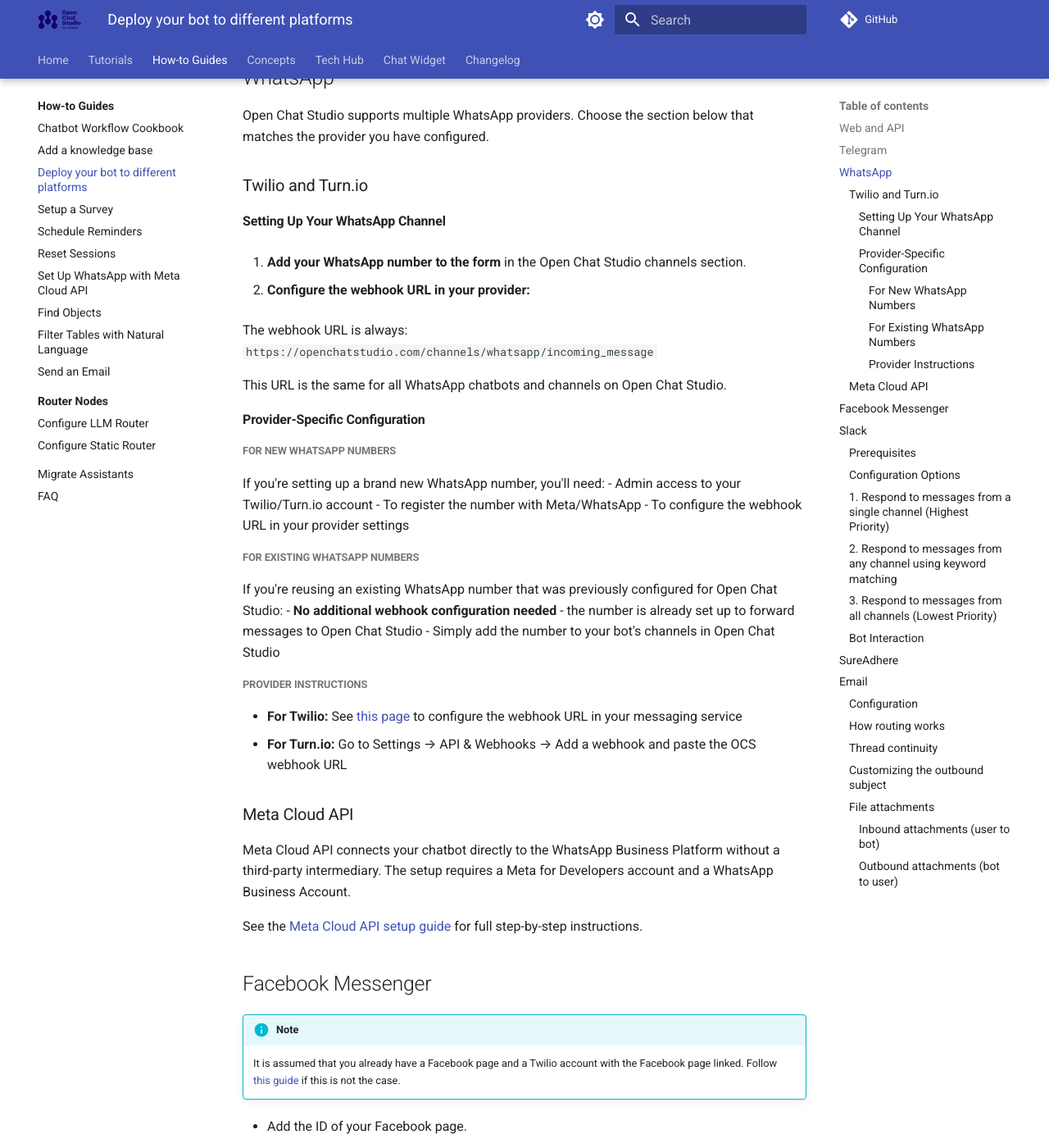
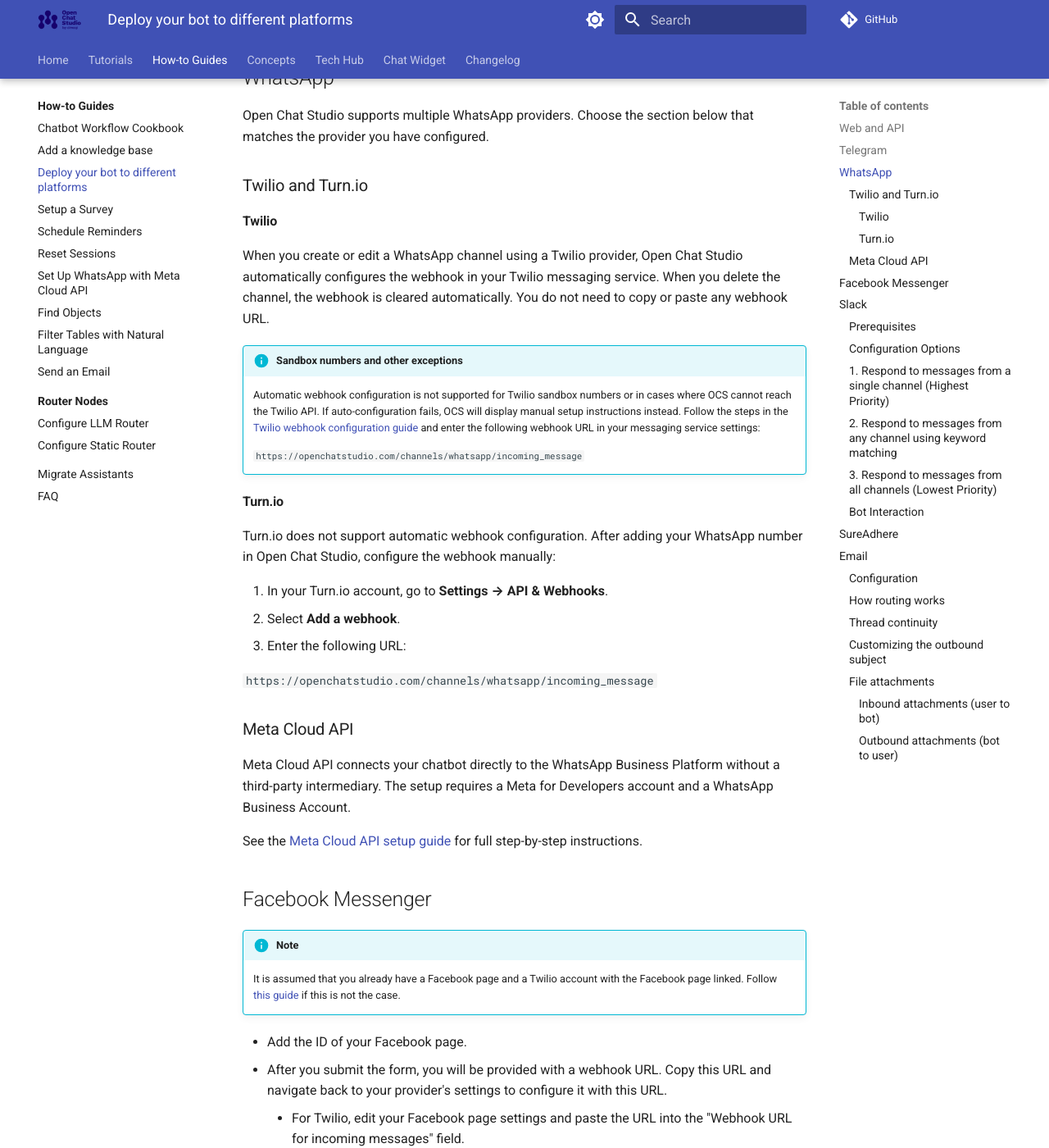
Before and after one commit to dimagi/open-chat-studio-docs, an MkDocs documentation site: the page built from docs/how-to/deploy_to_different_channels.md, in a window 1280 px wide and 1400 px high, scrolled down 988 px. Shown: the whole window at 82% size. Built offline with MkDocs 1.6.1 and Material for MkDocs 9.7.7, drawn with Linux system fonts in a browser that asks for light colours; a script that is not in the unit is left out; comment, search, counter and statistics services are not loaded.

Commit message:
update changelog and docs from OCS PR #3549
Co-Authored-By: Claude Opus 4.8 (1M context) <noreply@anthropic.com>

```diff
--- a/docs/how-to/deploy_to_different_channels.md
+++ b/docs/how-to/deploy_to_different_channels.md
@@ -28,32 +28,24 @@ Open Chat Studio supports multiple WhatsApp providers. Choose the section below
 
 ### Twilio and Turn.io
 
-#### Setting Up Your WhatsApp Channel
+#### Twilio
 
-1. **Add your WhatsApp number to the form** in the Open Chat Studio channels section.
+When you create or edit a WhatsApp channel using a Twilio provider, Open Chat Studio automatically configures the webhook in your Twilio messaging service. When you delete the channel, the webhook is cleared automatically. You do not need to copy or paste any webhook URL.
 
-2. **Configure the webhook URL in your provider:**
+!!! info "Sandbox numbers and other exceptions"
+    Automatic webhook configuration is not supported for Twilio sandbox numbers or in cases where OCS cannot reach the Twilio API. If auto-configuration fails, OCS will display manual setup instructions instead. Follow the steps in the [Twilio webhook configuration guide][3] and enter the following webhook URL in your messaging service settings:
 
-   The webhook URL is always: `https://openchatstudio.com/channels/whatsapp/incoming_message`
+    `https://openchatstudio.com/channels/whatsapp/incoming_message`
 
-   This URL is the same for all WhatsApp chatbots and channels on Open Chat Studio.
+#### Turn.io
 
-#### Provider-Specific Configuration
+Turn.io does not support automatic webhook configuration. After adding your WhatsApp number in Open Chat Studio, configure the webhook manually:
 
-##### For New WhatsApp Numbers
-If you're setting up a brand new WhatsApp number, you'll need:
-- Admin access to your Twilio/Turn.io account
-- To register the number with Meta/WhatsApp
-- To configure the webhook URL in your provider settings
+1. In your Turn.io account, go to **Settings → API & Webhooks**.
+2. Select **Add a webhook**.
+3. Enter the following URL:
 
-##### For Existing WhatsApp Numbers
-If you're reusing an existing WhatsApp number that was previously configured for Open Chat Studio:
-- **No additional webhook configuration needed** - the number is already set up to forward messages to Open Chat Studio
-- Simply add the number to your bot's channels in Open Chat Studio
-
-##### Provider Instructions
-- **For Twilio:** See [this page][3] to configure the webhook URL in your messaging service
-- **For Turn.io:** Go to Settings → API & Webhooks → Add a webhook and paste the OCS webhook URL
+   `https://openchatstudio.com/channels/whatsapp/incoming_message`
 
 ### Meta Cloud API
 
```
Also changed, not shown: docs/changelog.md (+3 -0 lines).
